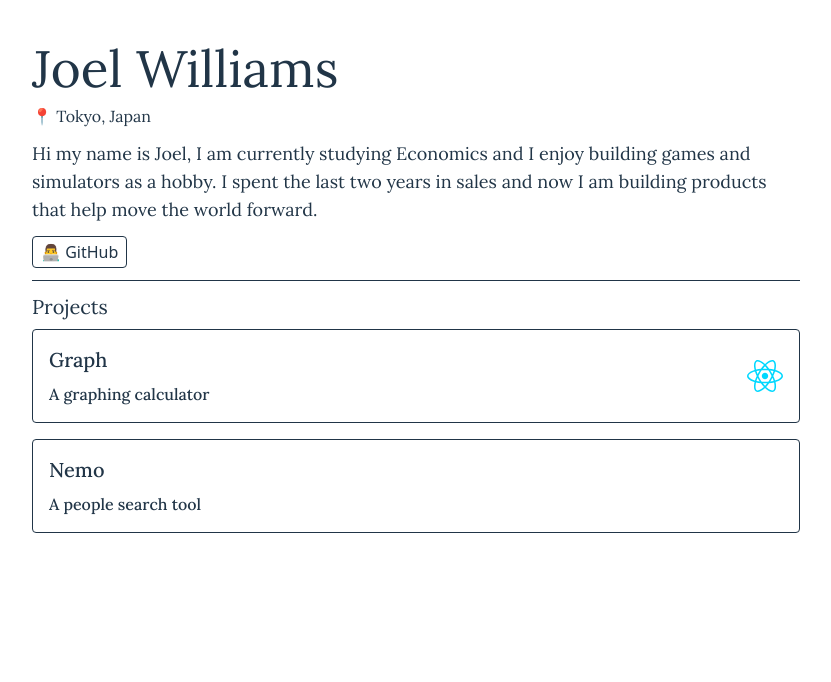
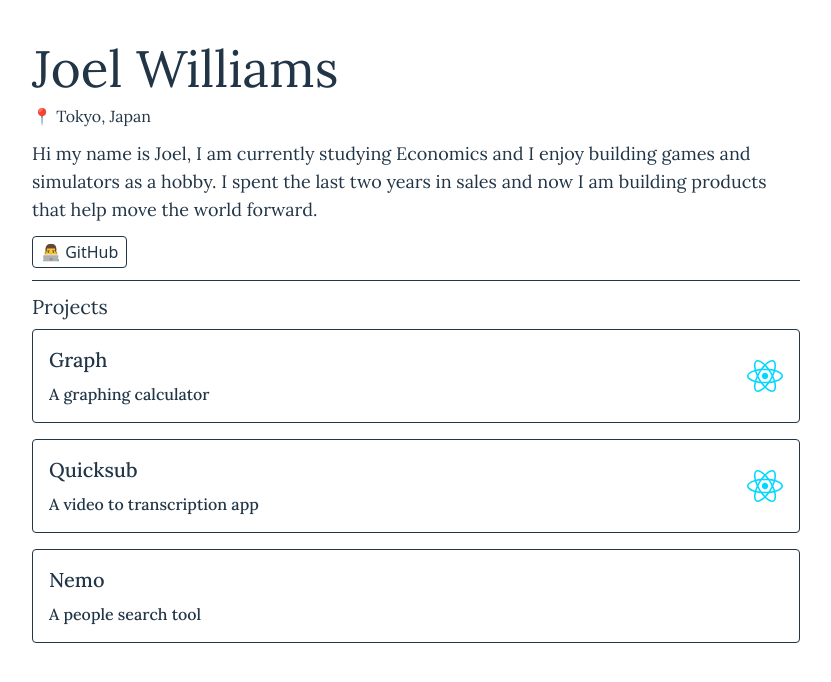
Before and after one commit to joelwashere/jwill, a React (Vite) app: page / in a window 1280 px wide. Shown: the top 682 px of the page, without its empty margins (224-1055 px from the left). Built offline with nearby package versions, Linux system fonts and the light colour scheme.

Commit message:
Added quicksub to projects

```diff
--- a/src/App.tsx
+++ b/src/App.tsx
@@ -48,6 +48,7 @@ function App() {
           <h2 className='text-xl'>Projects</h2>
           <div className='flex flex-col gap-4 mt-2'>
             <Project name={'Graph'} image={'src/assets/react.svg'} description='A graphing calculator' link="https://interpretbetter.com/graph" />
+            <Project name={'Quicksub'} image={'src/assets/react.svg'} description='A video to transcription app' link="https://quicksub.app" />
             <Project name={'Nemo'} description='A people search tool' link="#" />
           </div>
         </div>
```
